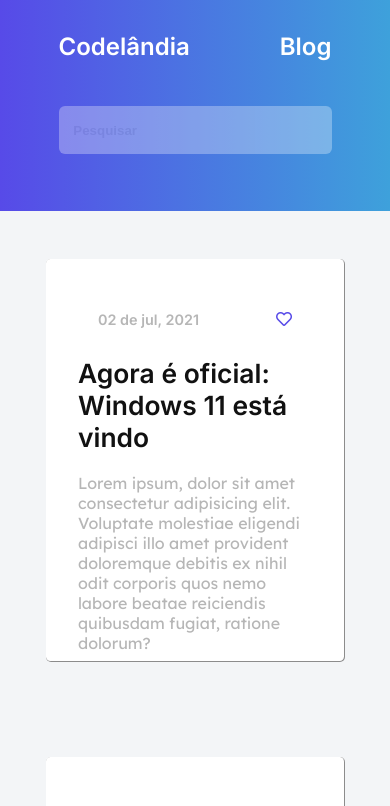
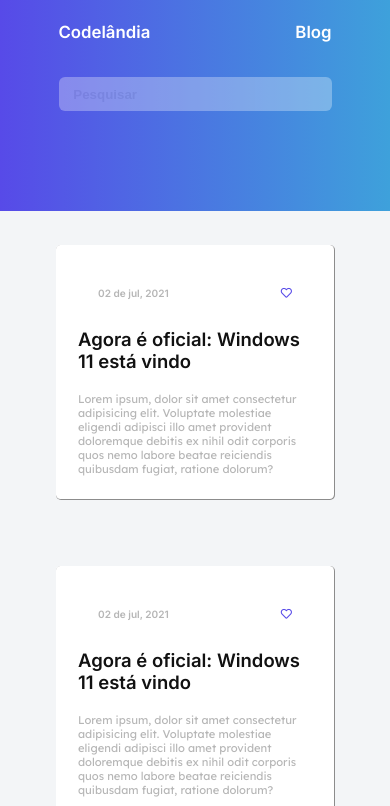
Before and after one commit to kadukitesesi/codelandia, a plain HTML site: page index.html in a window 390 px wide. Shown: the top 806 px of the page. Drawn offline with Linux system fonts and the light colour scheme.

Commit message:
Resolvido a questão da responsividade

```diff
--- a/style.css
+++ b/style.css
@@ -8,7 +8,6 @@
 }
 
 main{
-    width: 100vw;
     background:#f3f5f7;
     display: flex;
     flex-direction: column;
@@ -23,7 +22,7 @@ header{
 
 nav{
     width:70%;
-    position:relative;
+    position:absolute;
     top: 2em;
     margin-left: 15%;
     display:flex;
@@ -100,20 +99,14 @@ main i{
 }
 
 
-    @media screen and (min-width:220px) and (max-width:360px){
+    @media screen and (max-width:760px){
 
         html{
             font-size:0.7rem;
         }
 
         article{
-            width: 90%;
-        }
-    }
-
-    @media screen and (min-width:361px) and (max-width:760){
-        html{
-            font-size:0.7rem;
+            width: 90vw;
         }
     }
 
```
